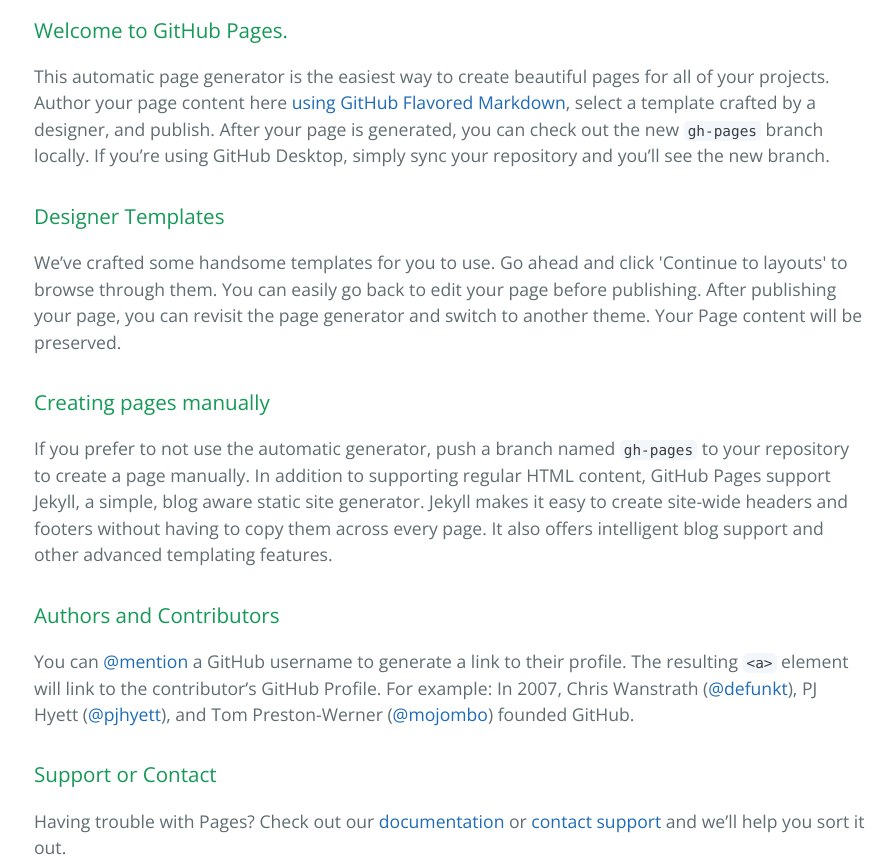
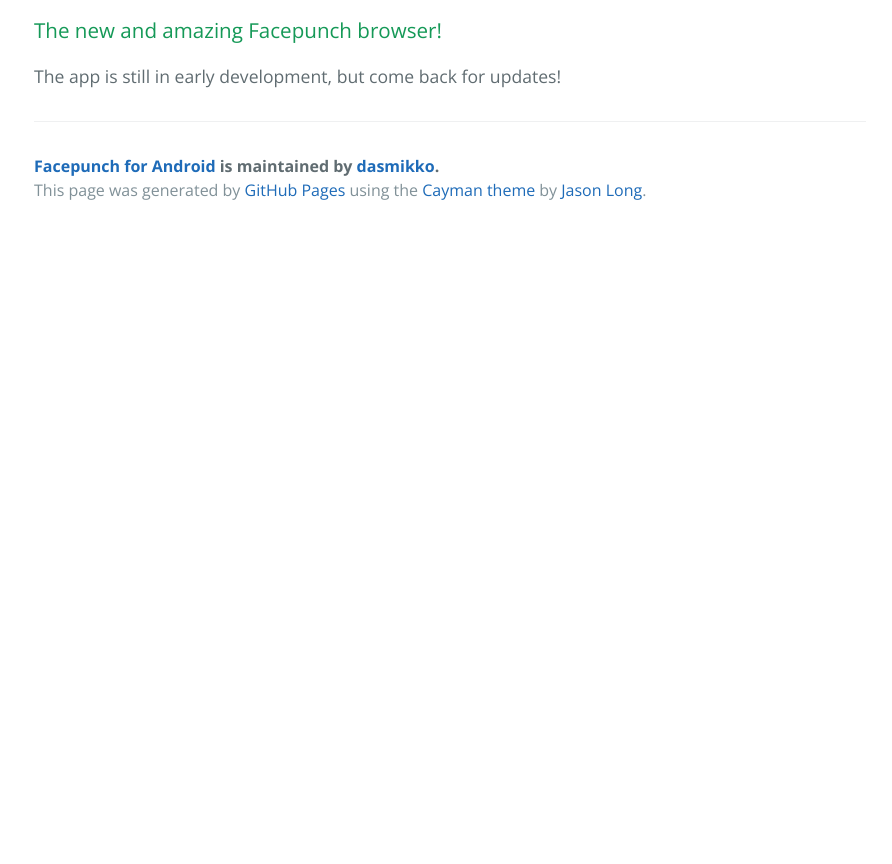
Before and after one commit to Timvdlinde/facepunchdroid, a plain HTML site: page index.html in a window 1280 px wide. Shown: the part 400-1264 px from the top of the page, without its empty margins (190-1082 px from the left). After the commit the page ends 800 px from the top, so only its background shows below. Drawn offline with nearby package versions, Linux system fonts and the light colour scheme.

```diff
--- a/index.html
+++ b/index.html
@@ -20,29 +20,9 @@
 
     <section class="main-content">
       <h3>
-<a id="welcome-to-github-pages" class="anchor" href="#welcome-to-github-pages" aria-hidden="true"><span aria-hidden="true" class="octicon octicon-link"></span></a>Welcome to GitHub Pages.</h3>
+<a id="the-new-and-amazing-facepunch-browser" class="anchor" href="#the-new-and-amazing-facepunch-browser" aria-hidden="true"><span aria-hidden="true" class="octicon octicon-link"></span></a>The new and amazing Facepunch browser!</h3>
 
-<p>This automatic page generator is the easiest way to create beautiful pages for all of your projects. Author your page content here <a href="https://guides.github.com/features/mastering-markdown/">using GitHub Flavored Markdown</a>, select a template crafted by a designer, and publish. After your page is generated, you can check out the new <code>gh-pages</code> branch locally. If you’re using GitHub Desktop, simply sync your repository and you’ll see the new branch.</p>
-
-<h3>
-<a id="designer-templates" class="anchor" href="#designer-templates" aria-hidden="true"><span aria-hidden="true" class="octicon octicon-link"></span></a>Designer Templates</h3>
-
-<p>We’ve crafted some handsome templates for you to use. Go ahead and click 'Continue to layouts' to browse through them. You can easily go back to edit your page before publishing. After publishing your page, you can revisit the page generator and switch to another theme. Your Page content will be preserved.</p>
-
-<h3>
-<a id="creating-pages-manually" class="anchor" href="#creating-pages-manually" aria-hidden="true"><span aria-hidden="true" class="octicon octicon-link"></span></a>Creating pages manually</h3>
-
-<p>If you prefer to not use the automatic generator, push a branch named <code>gh-pages</code> to your repository to create a page manually. In addition to supporting regular HTML content, GitHub Pages support Jekyll, a simple, blog aware static site generator. Jekyll makes it easy to create site-wide headers and footers without having to copy them across every page. It also offers intelligent blog support and other advanced templating features.</p>
-
-<h3>
-<a id="authors-and-contributors" class="anchor" href="#authors-and-contributors" aria-hidden="true"><span aria-hidden="true" class="octicon octicon-link"></span></a>Authors and Contributors</h3>
-
-<p>You can <a href="https://help.github.com/articles/basic-writing-and-formatting-syntax/#mentioning-users-and-teams" class="user-mention">@mention</a> a GitHub username to generate a link to their profile. The resulting <code>&lt;a&gt;</code> element will link to the contributor’s GitHub Profile. For example: In 2007, Chris Wanstrath (<a href="https://github.com/defunkt" class="user-mention">@defunkt</a>), PJ Hyett (<a href="https://github.com/pjhyett" class="user-mention">@pjhyett</a>), and Tom Preston-Werner (<a href="https://github.com/mojombo" class="user-mention">@mojombo</a>) founded GitHub.</p>
-
-<h3>
-<a id="support-or-contact" class="anchor" href="#support-or-contact" aria-hidden="true"><span aria-hidden="true" class="octicon octicon-link"></span></a>Support or Contact</h3>
-
-<p>Having trouble with Pages? Check out our <a href="https://help.github.com/pages">documentation</a> or <a href="https://github.com/contact">contact support</a> and we’ll help you sort it out.</p>
+<p>The app is still in early development, but come back for updates!</p>
 
       <footer class="site-footer">
         <span class="site-footer-owner"><a href="https://github.com/dasmikko/facepunchdroid">Facepunch for Android</a> is maintained by <a href="https://github.com/dasmikko">dasmikko</a>.</span>
```
Also changed, not shown: params.json (+1 -1 lines).
